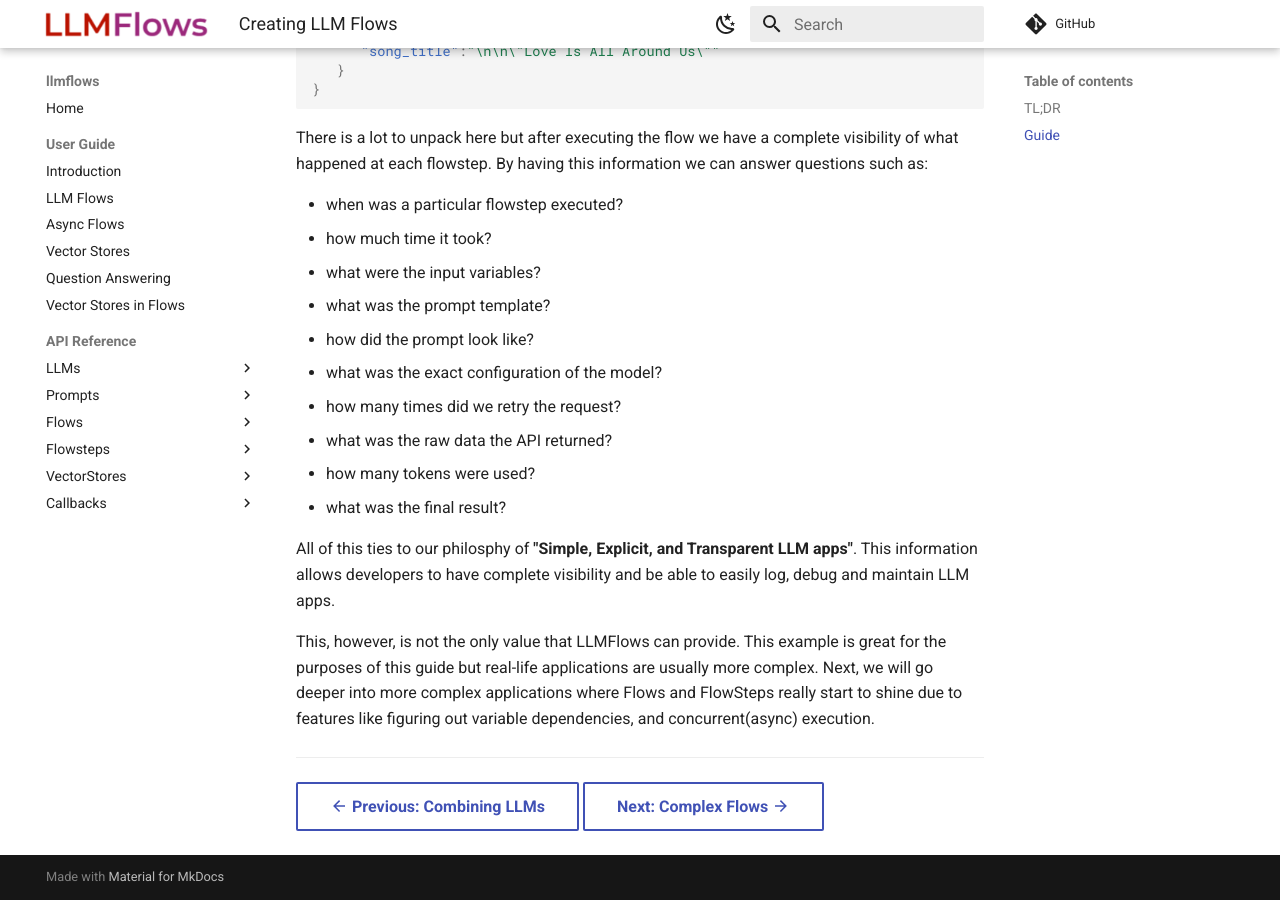
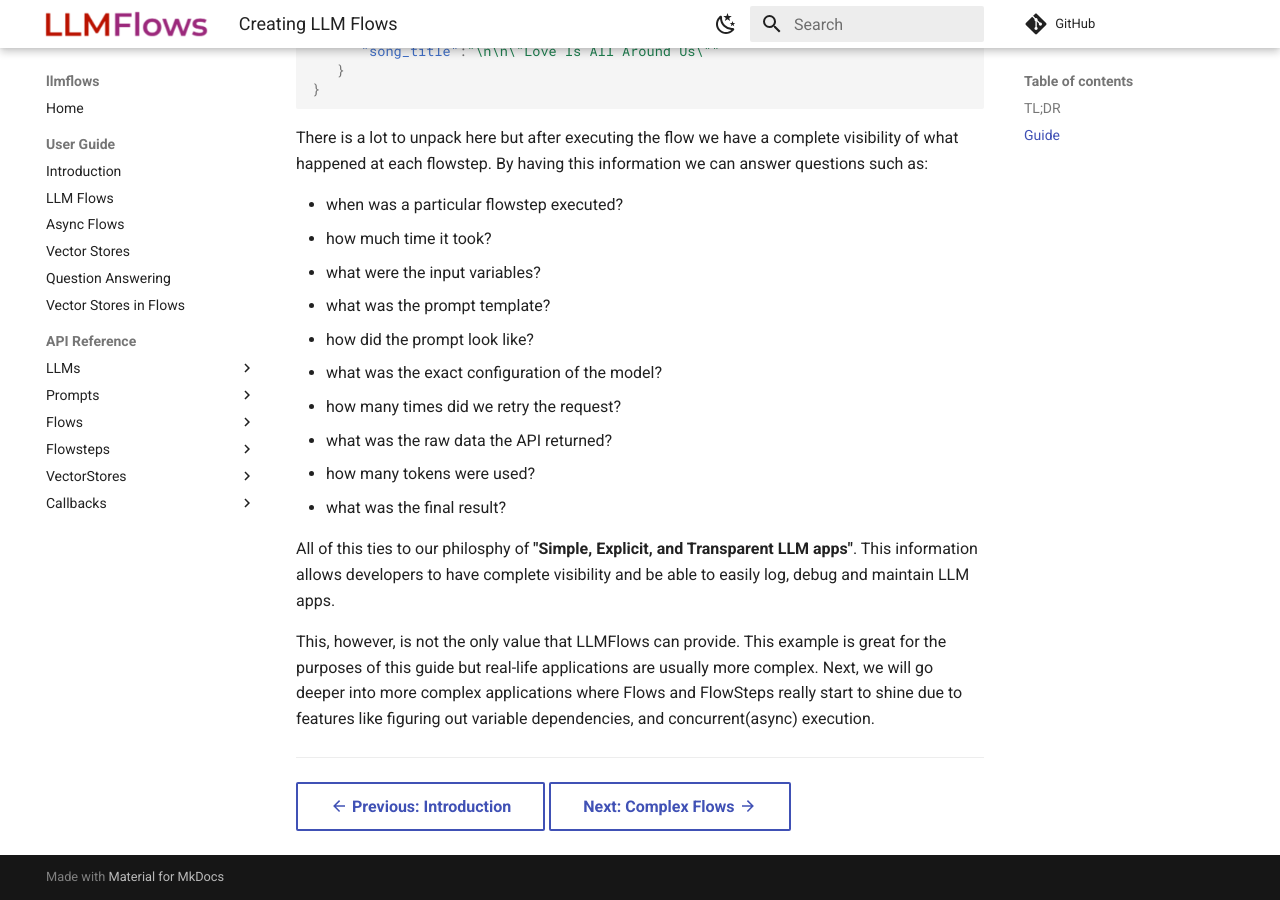
Before and after one commit to stoyan-stoyanov/llmflows, an MkDocs documentation site: the page built from docs/user_guide/Creating LLM Flows.md, in a window 1280 px wide and 900 px high, scrolled down 4046 px. Built offline with MkDocs 1.6.1 and Material for MkDocs 9.7.7, drawn with Linux system fonts in a browser that asks for light colours; comment, search, counter and statistics services are not loaded.

Commit message:
fixing LLMFlows section back button

```diff
--- a/docs/user_guide/Creating LLM Flows.md
+++ b/docs/user_guide/Creating LLM Flows.md
@@ -205,5 +205,5 @@ visibility and be able to easily log, debug and maintain LLM apps.
 This, however, is not the only value that LLMFlows can provide. This example is great for the purposes of this guide but real-life applications are usually more complex.
 Next, we will go deeper into more complex applications where Flows and FlowSteps really start to shine due to features like figuring out variable dependencies, and concurrent(async) execution.
 ***
-[:material-arrow-left: Previous: Combining LLMs](Combining LLMs.md){ .md-button }
+[:material-arrow-left: Previous: Introduction](Introduction.md){ .md-button }
 [Next: Complex Flows :material-arrow-right:](Complex Flows.md){ .md-button }
```
